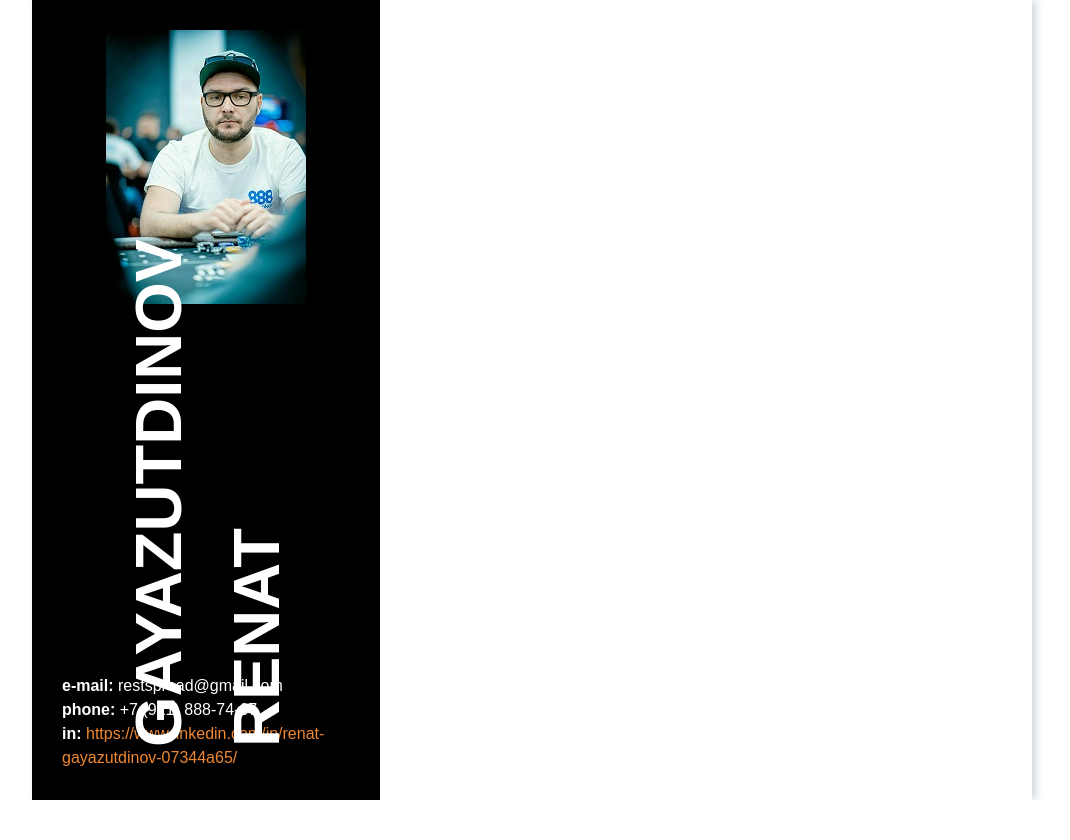
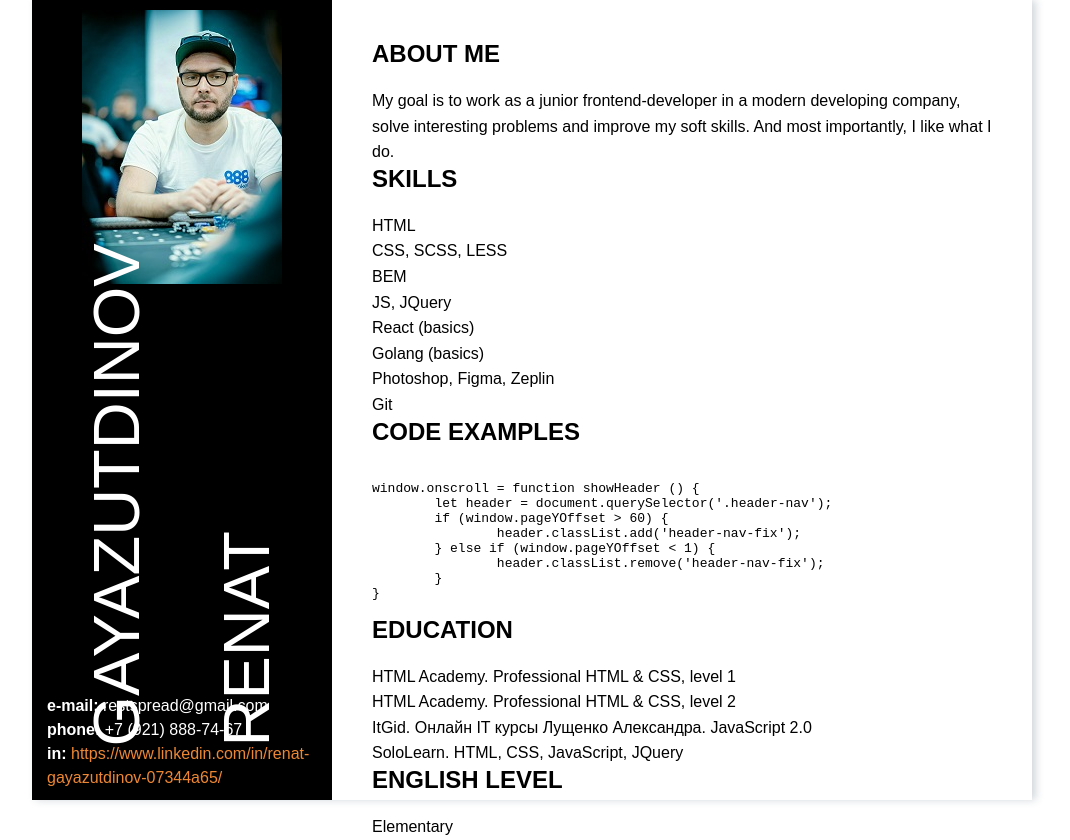
Before and after one commit to Renik07/rsschool-cv, a plain HTML site: page index.html in a window 1280 px wide. Shown: the whole page, without its empty margins (108-1178 px from the left). Before the commit the page ends 800 px from the top, so only its background shows below. Drawn offline with Linux system fonts and the light colour scheme.

Commit message:
feat: add right block

```diff
--- a/index.html
+++ b/index.html
@@ -1,30 +1,75 @@
-<!doctype html>
+<!DOCTYPE html>
 <html lang="en">
   <head>
-	<meta charset="UTF-8">
-	<meta name="viewport" content="width=device-width, initial-scale=1.0">
-	<link rel="stylesheet" href="/style.css">
+    <meta charset="UTF-8" />
+    <meta name="viewport" content="width=device-width, initial-scale=1.0" />
+    <link rel="stylesheet" href="/style.css" />
     <title>Document</title>
   </head>
   <body>
     <div class="wrapper">
       <div class="left-container">
-			<img class="avatar" src="/avatar.jpg" alt="">
+        <img class="avatar" src="/avatar.jpg" alt="" />
         <h1>Gayazutdinov Renat</h1>
         <ul class="contacts">
+          <li><b>e-mail:</b> restspread@gmail.com</li>
+          <li><b>phone:</b> +7 (921) 888-74-67</li>
           <li>
-					<b>e-mail:</b> restspread@gmail.com
-				</li>
-				<li>
-					<b>phone:</b> +7 (921) 888-74-67
-				</li>
-				<li>
-					<b>in: </b><a href="https://www.linkedin.com/in/renat-gayazutdinov-07344a65/">https://www.linkedin.com/in/renat-gayazutdinov-07344a65/</a>
+            <b>in: </b
+            ><a href="https://www.linkedin.com/in/renat-gayazutdinov-07344a65/"
+              >https://www.linkedin.com/in/renat-gayazutdinov-07344a65/</a
+            >
           </li>
         </ul>
       </div>
       <div class="right-container">
-
+        <div class="about">
+          <h2>About me</h2>
+          <p>
+            My goal is to work as a junior frontend-developer in a modern
+            developing company, solve interesting problems and improve my soft
+            skills. And most importantly, I like what I do.
+          </p>
+        </div>
+        <div class="skills">
+          <h2>Skills</h2>
+          <ul>
+            <li>HTML</li>
+            <li>CSS, SCSS, LESS</li>
+            <li>BEM</li>
+            <li>JS, JQuery</li>
+            <li>React (basics)</li>
+            <li>Golang (basics)</li>
+            <li>Photoshop, Figma, Zeplin</li>
+            <li>Git</li>
+          </ul>
+        </div>
+        <div class="code-examples">
+					<h2>Code examples</h2>
+					<pre><code>
+window.onscroll = function showHeader () {
+	let header = document.querySelector('.header-nav');
+	if (window.pageYOffset > 60) {
+		header.classList.add('header-nav-fix');
+	} else if (window.pageYOffset < 1) {
+		header.classList.remove('header-nav-fix');
+	}
+}
+					</code></pre>
+				</div>
+				<div class="education">
+					<h2>Education</h2>
+					<ul>
+						<li>HTML Academy. Professional HTML & CSS, level 1</li>
+						<li>HTML Academy. Professional HTML & CSS, level 2</li>
+						<li>ItGid. Онлайн IT курсы Лущенко Александра. JavaScript 2.0</li>
+						<li>SoloLearn. HTML, CSS, JavaScript, JQuery</li>
+					</ul>
+				</div>
+				<div class="english-level">
+					<h2>English level</h2>
+					<p>Elementary</p>
+				</div>
       </div>
     </div>
   </body>
--- a/style.css
+++ b/style.css
@@ -1,13 +1,26 @@
+* {
+	box-sizing: border-box;
+	margin: 0;
+	padding: 0;
+}
 html,
 body {
-	margin: 0;
-	padding: 0;
 	font-family: Arial, Helvetica, sans-serif;
 }
 a {
 	text-decoration: none;
 	color: rgb(238, 135, 51);
 }
+a:hover {	text-decoration: underline; }
+h2 {
+	text-transform: uppercase;
+	margin-bottom: 20px;
+}
+ul {
+	list-style: none;
+	line-height: 1.6;
+}
+p { line-height: 1.6; }
 .wrapper {
 	display: flex;
 	width: 1000px;
@@ -21,37 +34,32 @@ a {
 	flex-direction: column;
 	justify-content: space-between;
 	flex-grow: 1;
-	padding: 30px;
+	padding: 10px 15px;
 	width: 200px;
 	background-color: #000;
 	color: #fff;
 }
-.title-block {
-
-}
-.contacts {
-	margin: 0;
-	padding: 0;
-}
 .left-container h1 {
 	font-size: 65px;
-	width: 515px;
-  margin-left: -112px;
-	transform: rotate(-90deg);
-	text-transform: uppercase;
-	line-height: 1.5;
+	font-weight: normal;
+  width: 515px;
+  margin-left: -123px;
+  transform: rotate(-90deg);
+  text-transform: uppercase;
+  line-height: 2;
 }
-.contacts li {
-	list-style: none;
-	line-height: 1.5;
-}
+.contacts li { line-height: 1.5; }
 .avatar {
 	display: block;
 	margin: 0 auto;
 }
 .right-container {
+	display: flex;
+	flex-direction: column;
+	justify-content: space-between;
 	flex-grow: 4;
 	width: 300px;
-	height: 100vh;
+	height: 100%;
 	background-color: #fff;
+	padding: 40px;
 }
```
Lines whose indentation alone changed are shown as unchanged.
